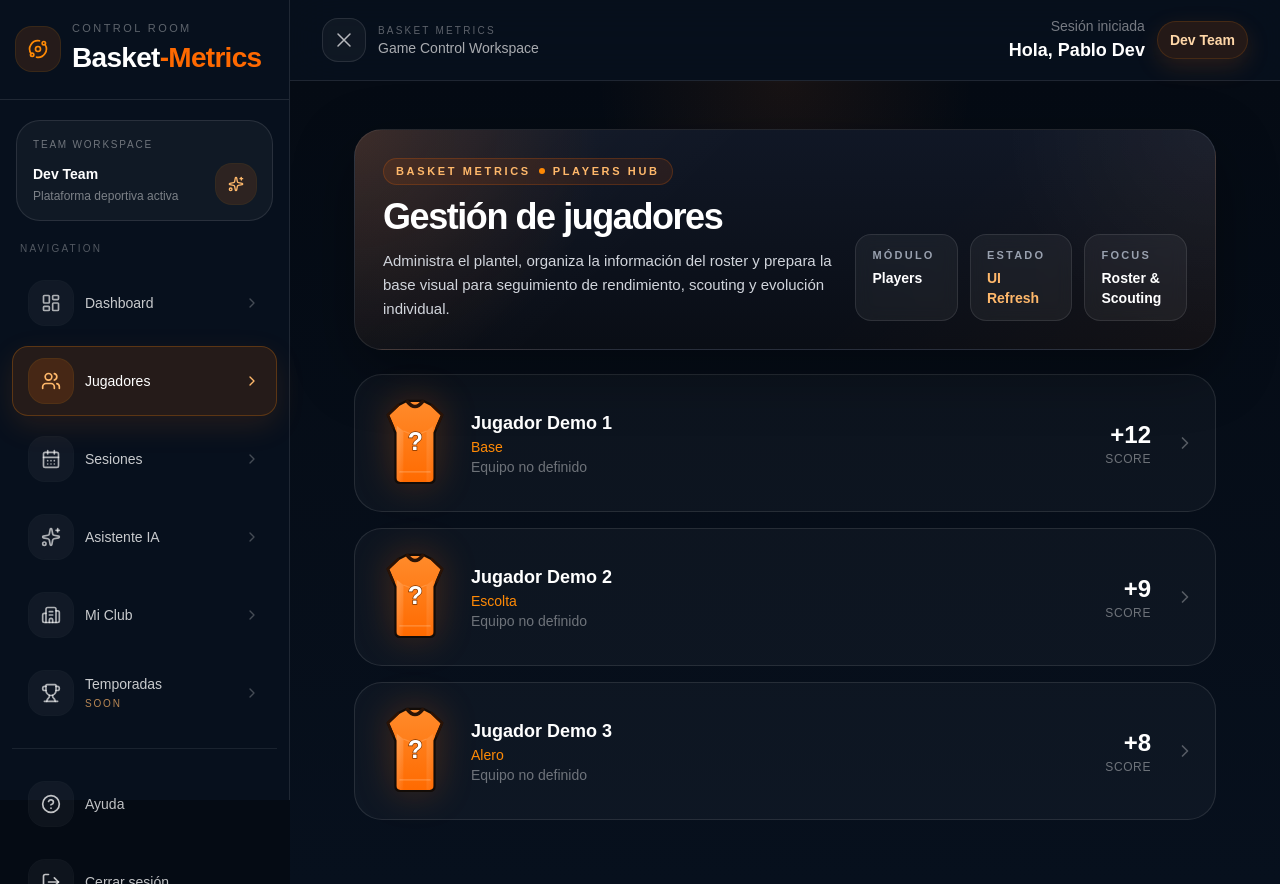
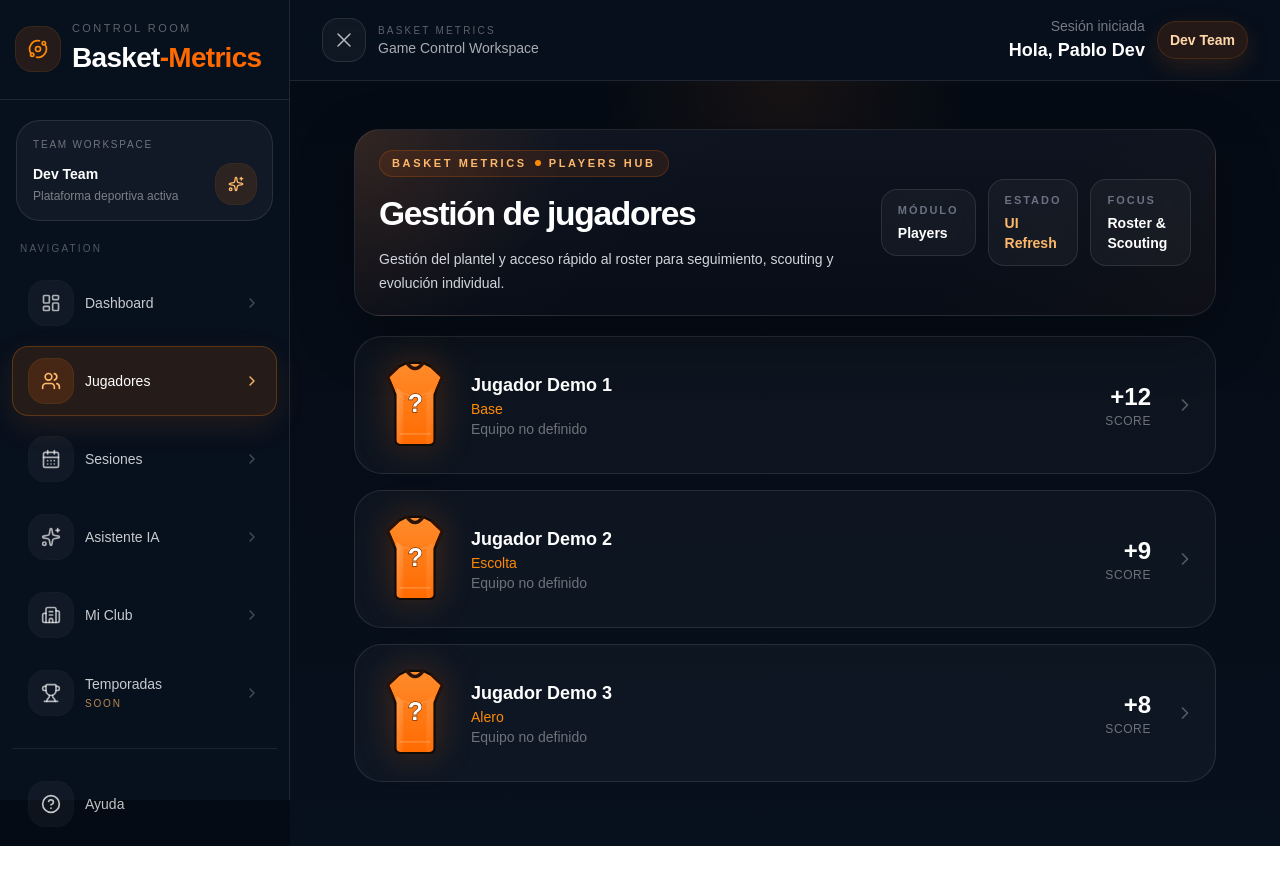
Before and after one commit to PabloLeonRios/basket-metrics-clean, a Next.js app: page /panel/players in a window 1280 px wide. After the commit the page ends 846 px from the top, so only its background shows below. Built offline with nearby package versions, Linux system fonts and the light colour scheme.

Commit message:
Update page.tsx
Update page.tsx

```diff
--- a/src/app/panel/players/page.tsx
+++ b/src/app/panel/players/page.tsx
@@ -27,10 +27,10 @@ export default function PlayersPage() {
   return (
     <main className="flex-1 px-4 pb-6 pt-4 md:px-6 md:pb-8 md:pt-5 lg:px-8 lg:pb-10 lg:pt-6">
       <div className="mx-auto max-w-7xl">
-        <section className="relative overflow-hidden rounded-[28px] border border-white/10 bg-[radial-gradient(circle_at_top_left,rgba(249,115,22,0.16),transparent_28%),radial-gradient(circle_at_top_right,rgba(255,255,255,0.04),transparent_24%),linear-gradient(180deg,rgba(17,24,39,0.96)_0%,rgba(10,14,22,0.98)_100%)] p-5 shadow-[0_20px_60px_rgba(0,0,0,0.35)] md:p-7">
-          <div className="pointer-events-none absolute inset-0 bg-[linear-gradient(135deg,rgba(255,255,255,0.03),transparent_38%,transparent_62%,rgba(249,115,22,0.04))]" />
+        <section className="relative overflow-hidden rounded-[26px] border border-white/10 bg-[radial-gradient(circle_at_top_left,rgba(249,115,22,0.14),transparent_24%),linear-gradient(180deg,rgba(14,20,32,0.98)_0%,rgba(8,13,23,1)_100%)] px-6 py-5 shadow-[0_20px_60px_rgba(0,0,0,0.30)]">
+          <div className="pointer-events-none absolute inset-0 bg-[linear-gradient(135deg,rgba(255,255,255,0.02),transparent_40%,transparent_70%,rgba(249,115,22,0.03))]" />
 
-          <div className="relative z-10 flex flex-col gap-5 lg:flex-row lg:items-end lg:justify-between">
+          <div className="relative z-10 flex items-center justify-between gap-6">
             <div className="max-w-3xl">
               <div className="mb-3 inline-flex items-center gap-2 rounded-full border border-orange-500/20 bg-orange-500/10 px-3 py-1 text-[11px] font-semibold uppercase tracking-[0.24em] text-orange-300">
                 Basket Metrics
@@ -38,20 +38,19 @@ export default function PlayersPage() {
                 Players Hub
               </div>
 
-              <h1 className="text-3xl font-black tracking-[-0.04em] text-white md:text-4xl">
+              <h1 className="text-[2.1rem] font-black tracking-[-0.04em] text-white">
                 Gestión de jugadores
               </h1>
 
-              <p className="mt-3 max-w-2xl text-sm leading-6 text-gray-300 md:text-[15px]">
-                Administra el plantel, organiza la información del roster y
-                prepara la base visual para seguimiento de rendimiento,
+              <p className="mt-2 max-w-2xl text-sm leading-6 text-gray-300">
+                Gestión del plantel y acceso rápido al roster para seguimiento,
                 scouting y evolución individual.
               </p>
             </div>
 
-            <div className="grid grid-cols-2 gap-3 sm:grid-cols-3">
-              <div className="rounded-2xl border border-white/10 bg-white/5 px-4 py-3 backdrop-blur-sm">
-                <div className="text-[11px] font-semibold uppercase tracking-[0.2em] text-gray-400">
+            <div className="hidden xl:flex items-center gap-3">
+              <div className="rounded-2xl border border-white/10 bg-white/[0.04] px-4 py-3 backdrop-blur-sm">
+                <div className="text-[11px] font-semibold uppercase tracking-[0.18em] text-gray-500">
                   Módulo
                 </div>
                 <div className="mt-1 text-sm font-bold text-white">
@@ -59,8 +58,8 @@ export default function PlayersPage() {
                 </div>
               </div>
 
-              <div className="rounded-2xl border border-white/10 bg-white/5 px-4 py-3 backdrop-blur-sm">
-                <div className="text-[11px] font-semibold uppercase tracking-[0.2em] text-gray-400">
+              <div className="rounded-2xl border border-white/10 bg-white/[0.04] px-4 py-3 backdrop-blur-sm">
+                <div className="text-[11px] font-semibold uppercase tracking-[0.18em] text-gray-500">
                   Estado
                 </div>
                 <div className="mt-1 text-sm font-bold text-orange-300">
@@ -68,8 +67,8 @@ export default function PlayersPage() {
                 </div>
               </div>
 
-              <div className="rounded-2xl border border-white/10 bg-white/5 px-4 py-3 backdrop-blur-sm col-span-2 sm:col-span-1">
-                <div className="text-[11px] font-semibold uppercase tracking-[0.2em] text-gray-400">
+              <div className="rounded-2xl border border-white/10 bg-white/[0.04] px-4 py-3 backdrop-blur-sm">
+                <div className="text-[11px] font-semibold uppercase tracking-[0.18em] text-gray-500">
                   Focus
                 </div>
                 <div className="mt-1 text-sm font-bold text-white">
@@ -80,7 +79,7 @@ export default function PlayersPage() {
           </div>
         </section>
 
-        <section className="mt-6">
+        <section className="mt-5">
           <PlayerManager />
         </section>
       </div>
```
